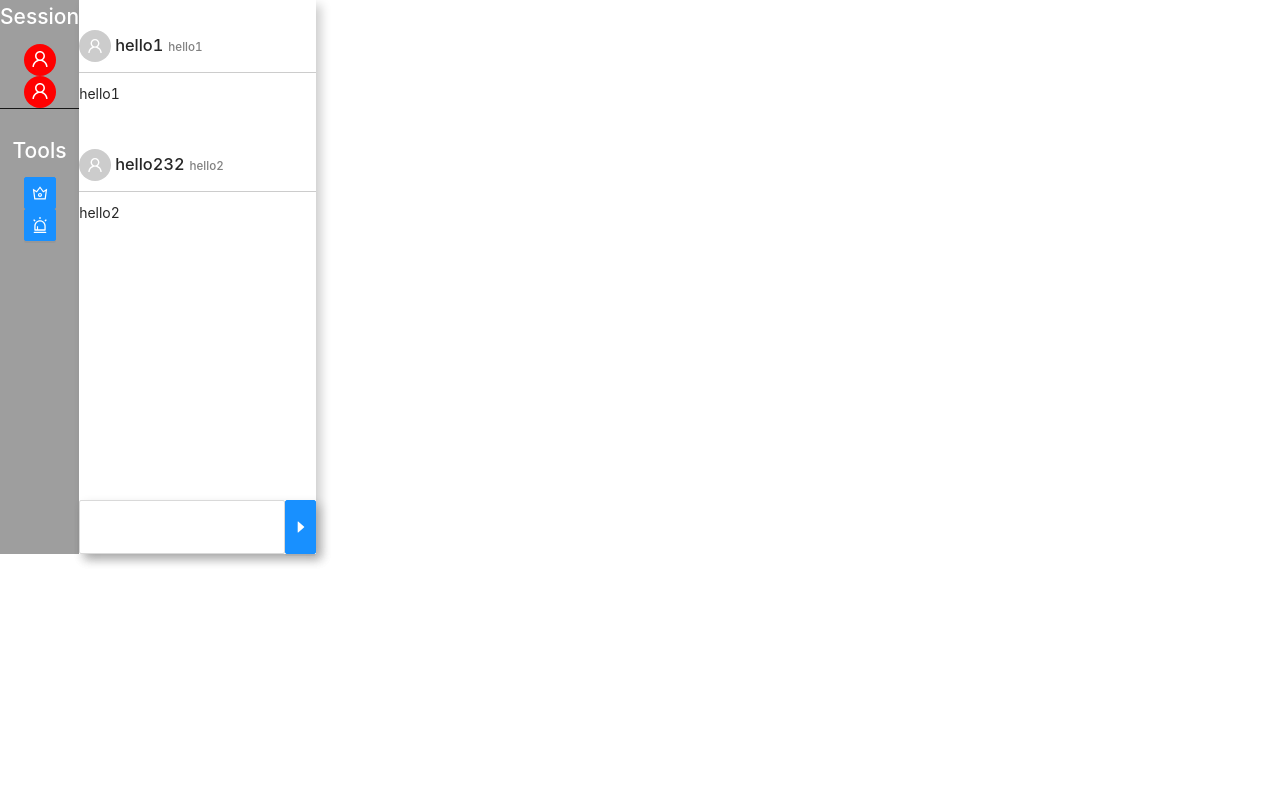
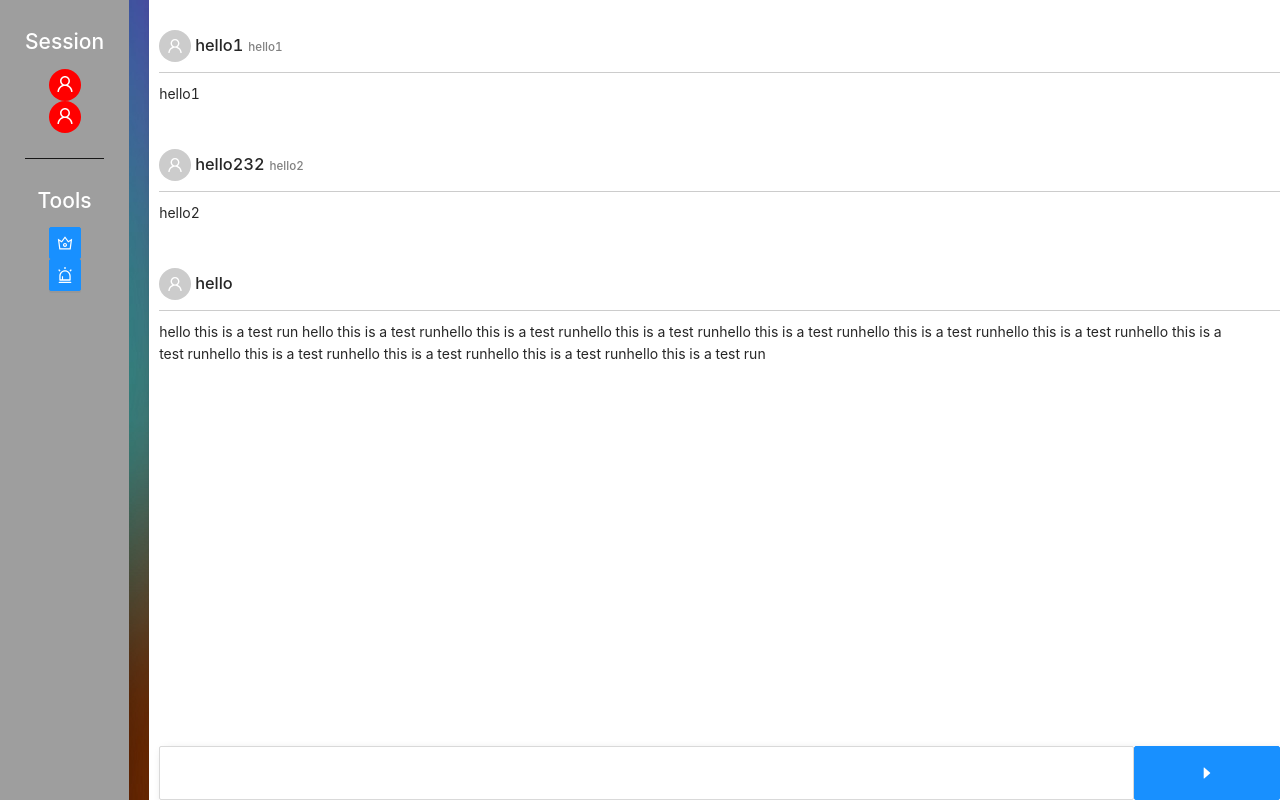
Before and after one commit to offlinedoctor/Unreal-Mail-Box, a React (Create React App) app in the folder ReactFrontend/react-mailbox/: page / in a window 1280 px wide. Built offline with nearby package versions, Linux system fonts and the light colour scheme.

Commit message:
CSS frontend cleaner.

```diff
--- a/ReactFrontend/react-mailbox/public/index.html
+++ b/ReactFrontend/react-mailbox/public/index.html
@@ -6,7 +6,7 @@
 	</script>
 	<head>
 	</head>
-	<body>
+	<body style="background-image: url('background.jpg'); max-width: 100%; max-height: 100%;">
 		<div id="root"></div>
 	</body>
 </html>
--- a/ReactFrontend/react-mailbox/src/App.js
+++ b/ReactFrontend/react-mailbox/src/App.js
@@ -55,17 +55,18 @@ class App extends React.Component
 	render()
 	{
 		return(
-			<div style={{display: "flex", flexDirection: "row"}}>
-				<div style={{background: "#9E9E9E"}}>
+			<div style={{display: "flex", flexDirection: "row", height: "100%", width: "100%"}}>
+				<div style={{background: "#9E9E9E", marginRight: "20px"}}>
 					<SideBar/>
 				</div>
-				<div style={{display: "flex", flexDirection: "column", boxShadow: "5px 5px 10px 0px rgba(0,0,0,0.2)"}}>
-					<div style={{height: "500px", overflowY: "auto", overflowX: "hidden"}}>
+				<div style={{display: "flex", flexDirection: "column", boxShadow: "5px 5px 10px 0px rgba(0,0,0,0.2)", width: "100%", backgroundColor: "white", paddingLeft: "10px"}}>
+					<div style={{overflowY: "auto", overflowX: "hidden", height: "100%"}}>
 					{
 						this.state.StateArrayList.List.map(eachIteration =>
 							<EachChatBox username={eachIteration.username} chat={eachIteration.chat} timestamp = {eachIteration.timestamp}/>
 						)
 					}
+					<EachChatBox username="hello" chat="hello this is a test run hello this is a test runhello this is a test runhello this is a test runhello this is a test runhello this is a test runhello this is a test runhello this is a test runhello this is a test runhello this is a test runhello this is a test runhello this is a test run"/>
 					</div>
 					<div>
 						<SubmitText/>
--- a/ReactFrontend/react-mailbox/src/EachChatBox.js
+++ b/ReactFrontend/react-mailbox/src/EachChatBox.js
@@ -9,15 +9,15 @@ class EachChatBox extends React.Component
 	render()
 	{
 		return(
-			<div style={{display: "flex", flexDirection: "column", width: "auto", marginTop: "25px"}}>
+			<div style={{display: "flex", flexDirection: "column", marginTop: "25px"}}>
 				<div style={{display: "flex", flexDirection: "row", borderBottom: "1px solid rgba(0,0,0,0.2)", paddingTop: "5px", paddingBottom: "5px"}}>
-					<Avatar size={32} icon={<UserOutlined />} />
+					<Avatar size={32} icon={<UserOutlined />}/>
 					<div style={{display: "flex", alignItems: "center", paddingTop: "3px", paddingLeft: "4px"}}>
 						<h3> {this.props.username} </h3>
 						<h5 style={{paddingLeft: "5px", color: "grey"}}> {this.props.timestamp} </h5>
 					</div>
 				</div>
-				<div style={{display: "flex", alignItems: "center", paddingTop: "10px"}}>
+				<div style={{display: "flex", alignItems: "center", paddingTop: "10px", overflowWrap: "break-word", width: "95%"}}>
 					<p> {this.props.chat} </p>
 				</div>
 			</div>
--- a/ReactFrontend/react-mailbox/src/SideBar.js
+++ b/ReactFrontend/react-mailbox/src/SideBar.js
@@ -49,8 +49,8 @@ class SideBar extends React.Component
 	render()
 	{
 		return(
-			<div>
-				<div style={{display: "flex", flexDirection: "column", borderBottom: "1px solid", alignItems: "center"}}>
+			<div style={{padding: "25px"}}>
+				<div style={{display: "flex", flexDirection: "column", paddingBottom: "25px", borderBottom: "1px solid", alignItems: "center"}}>
 					<h2 style={{color: "white"}}> Session </h2>
 					{
 						UserSessions.map(eachIteration =>
--- a/ReactFrontend/react-mailbox/src/index.js
+++ b/ReactFrontend/react-mailbox/src/index.js
@@ -5,7 +5,7 @@ import App from './App';
 
 const root = ReactDOM.createRoot(document.getElementById('root'));
 root.render(
-  <React.StrictMode>
-    <App />
-  </React.StrictMode>
+	<div style={{height: "100vh", width: "100vw"}}>
+		<App />
+	</div>
 );
```
Also changed, not shown: ReactFrontend/react-mailbox/public/background.jpg (added).
